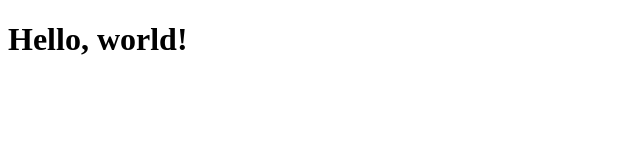
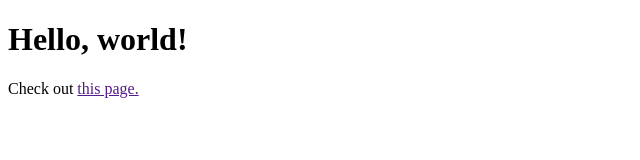
Before and after one commit to rosskucsera/rosskucsera, a plain HTML site: page index.html in a window 1280 px wide. Shown: the whole page, without its empty margins (0-640 px from the left). Drawn offline with Linux system fonts and the light colour scheme.

Commit message:
Update index.html

```diff
--- a/index.html
+++ b/index.html
@@ -1,4 +1,5 @@
 <!DOCTYPE html>
 <html>
 <h1>Hello, world!</h1>
+<p>Check out <a href="" title="" alt="">this page.</a></p>
 </html>
```
